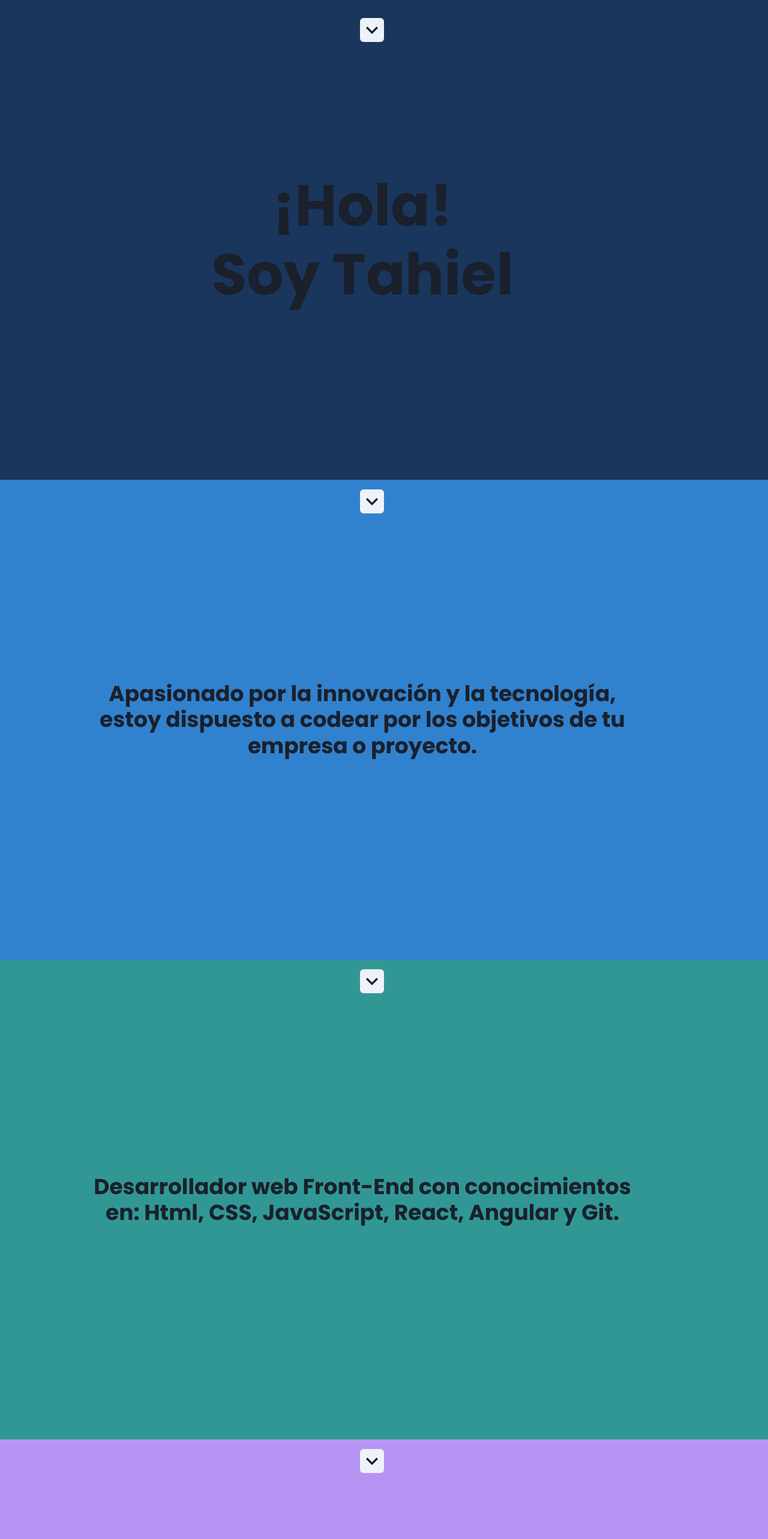
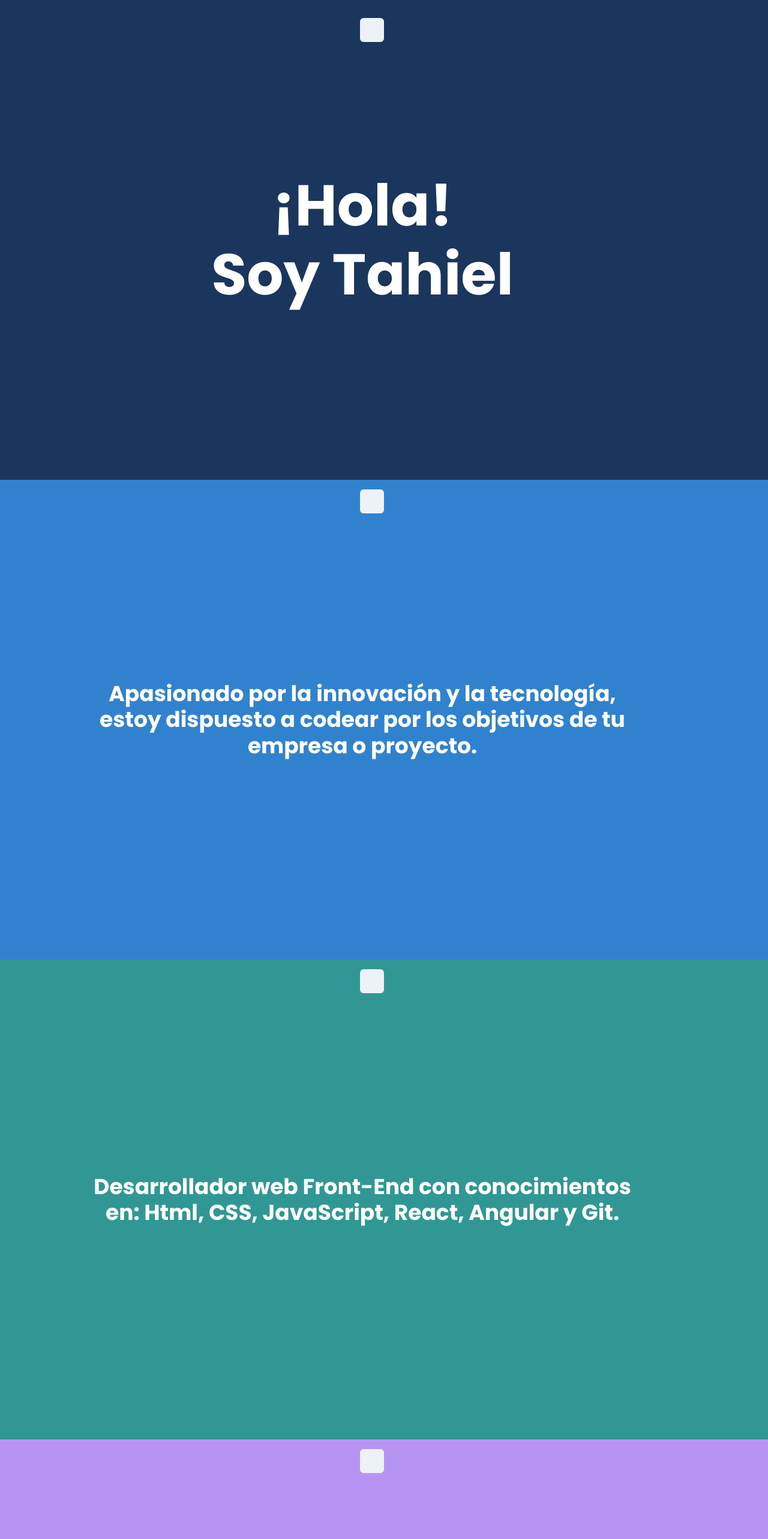
Before and after one commit to tahielpedevilla/cv, a React (Vite) app: page / in a window 1280 px wide. Shown: the top 2566 px of the page at 60% size. Built offline with nearby package versions, Linux system fonts and the light colour scheme.

Commit message:
modificando colores en botones

```diff
--- a/src/components/pages/1.jsx
+++ /dev/null
@@ -1,3 +0,0 @@
-<Flex>
-          <IconButton icon={<FaArrowAltCircleDown FaArrowAltCircleDownrounded="100%" size="lg" />
-</Flex>
--- a/src/components/pages/Home.jsx
+++ b/src/components/pages/Home.jsx
@@ -43,13 +43,14 @@ const Home = () => {
         <Flex bg="blue.900" h="100vh" justify="center">
           <Flex alignItems="center">
             <HStack spacing={4}>
-              <Heading fontSize="8xl" textAlign="center">
+              <Heading color="white" fontSize="8xl" textAlign="center">
                 ¡Hola! <br />
                 Soy Tahiel
               </Heading>
             </HStack>
           </Flex>
           <IconButton
+            color="transparent"
             icon={<MdKeyboardArrowDown size="sm" />}
             m={4}
             position="sticky"
@@ -62,13 +63,14 @@ const Home = () => {
         <Flex bg="blue.500" h="100vh" justify="center">
           <Flex alignItems="center" maxW="70%">
             <HStack spacing={4}>
-              <Heading as="h4" textAlign="center">
+              <Heading as="h4" color="white" textAlign="center">
                 Apasionado por la innovación y la tecnología, estoy dispuesto a codear por los objetivos de tu empresa o
                 proyecto.
               </Heading>
             </HStack>
           </Flex>
           <IconButton
+            color="transparent"
             icon={<MdKeyboardArrowDown size="sm" />}
             m={4}
             position="sticky"
@@ -82,12 +84,13 @@ const Home = () => {
         <Flex bg="teal.500" h="100vh" justify="center">
           <Flex alignItems="center" maxW="70%">
             <HStack spacing={4}>
-              <Heading as="h4" textAlign="center">
+              <Heading as="h4" color="white" textAlign="center">
                 Desarrollador web Front-End con conocimientos en: Html, CSS, JavaScript, React, Angular y Git.
               </Heading>
             </HStack>
           </Flex>
           <IconButton
+            color="transparent"
             icon={<MdKeyboardArrowDown size="sm" />}
             m={4}
             position="sticky"
@@ -101,12 +104,13 @@ const Home = () => {
         <Flex bg="purple.300" h="100vh" justify="center">
           <Flex alignItems="center" maxW="70%">
             <HStack spacing={4}>
-              <Heading as="h4" textAlign="center">
+              <Heading as="h4" color="white" textAlign="center">
                 Siempre buscando nuevos desafíos y en constante aprendizaje.
               </Heading>
             </HStack>
           </Flex>
           <IconButton
+            color="transparent"
             icon={<MdKeyboardArrowDown size="sm" />}
             m={4}
             position="sticky"
@@ -120,8 +124,8 @@ const Home = () => {
         <Flex bg="blue.800" h="100vh" justify="center">
           <Flex alignItems="center" maxW="70%">
             <VStack spacing={4}>
-              <Heading as="h4" textAlign="center">
-                ¿Querés contactarme?👋
+              <Heading as="h4" color="white" textAlign="center">
+                ¿Querés contactarme? 👋
               </Heading>
               <HStack spacing={4}>
                 <Tooltip fontSize="sm" label="Mail">
@@ -131,17 +135,17 @@ const Home = () => {
                 </Tooltip>
                 <Link isExternal href="https://www.linkedin.com/in/tahiel-pedevilla-de-donato">
                   <Tooltip fontSize="sm" label="LinkedIn">
-                    <IconButton icon={<FaLinkedin />} rounded="100%" size="lg" />
+                    <IconButton bg="transparent" color="white" icon={<FaLinkedin />} rounded="100%" size="lg" />
                   </Tooltip>
                 </Link>
                 <Link isExternal href="https://github.com/tahielpedevilla">
                   <Tooltip fontSize="sm" label="GitHub">
-                    <IconButton icon={<AiOutlineGithub />} rounded="100%" size="lg" />
+                    <IconButton bg="transparent" color="white" icon={<AiOutlineGithub />} rounded="100%" size="lg" />
                   </Tooltip>
                 </Link>
                 <Link isExternal href="https://wa.me/+5492664405142">
                   <Tooltip fontSize="sm" label="WhatsApp">
-                    <IconButton icon={<AiOutlineWhatsApp />} rounded="100%" size="lg" />
+                    <IconButton bg="transparent" color="white" icon={<AiOutlineWhatsApp />} rounded="100%" size="lg" />
                   </Tooltip>
                 </Link>
                 <Link
@@ -149,7 +153,7 @@ const Home = () => {
                   href="https://drive.google.com/file/d/1awqcMegaNXtzHIhpe8ThK3b-1KABJKNF/view?usp=sharing"
                 >
                   <Tooltip fontSize="sm" label="CV .pdf">
-                    <IconButton icon={<VscFilePdf />} rounded="100%" size="lg" />
+                    <IconButton bg="transparent" color="white" icon={<VscFilePdf />} rounded="100%" size="lg" />
                   </Tooltip>
                 </Link>
               </HStack>
```
